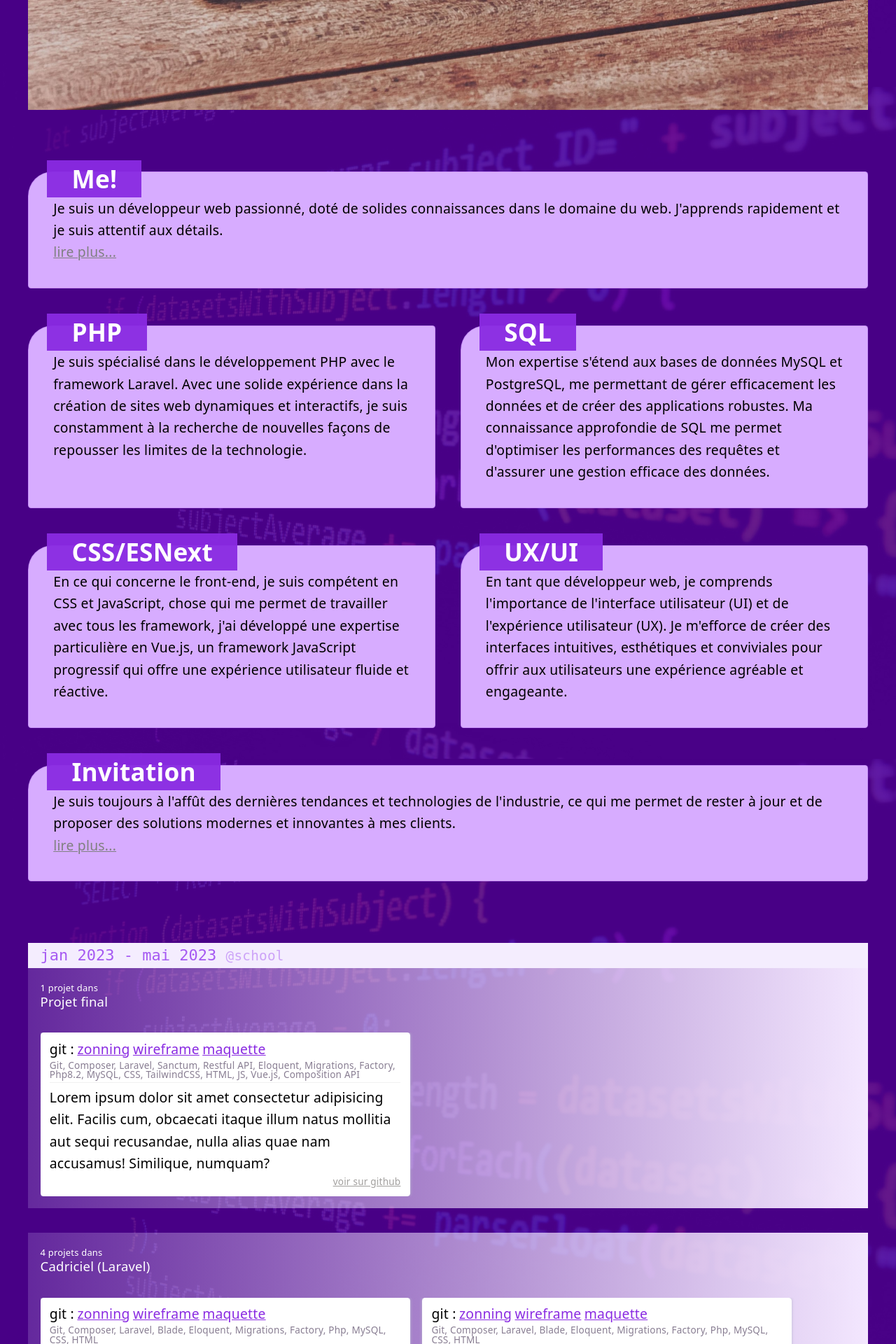
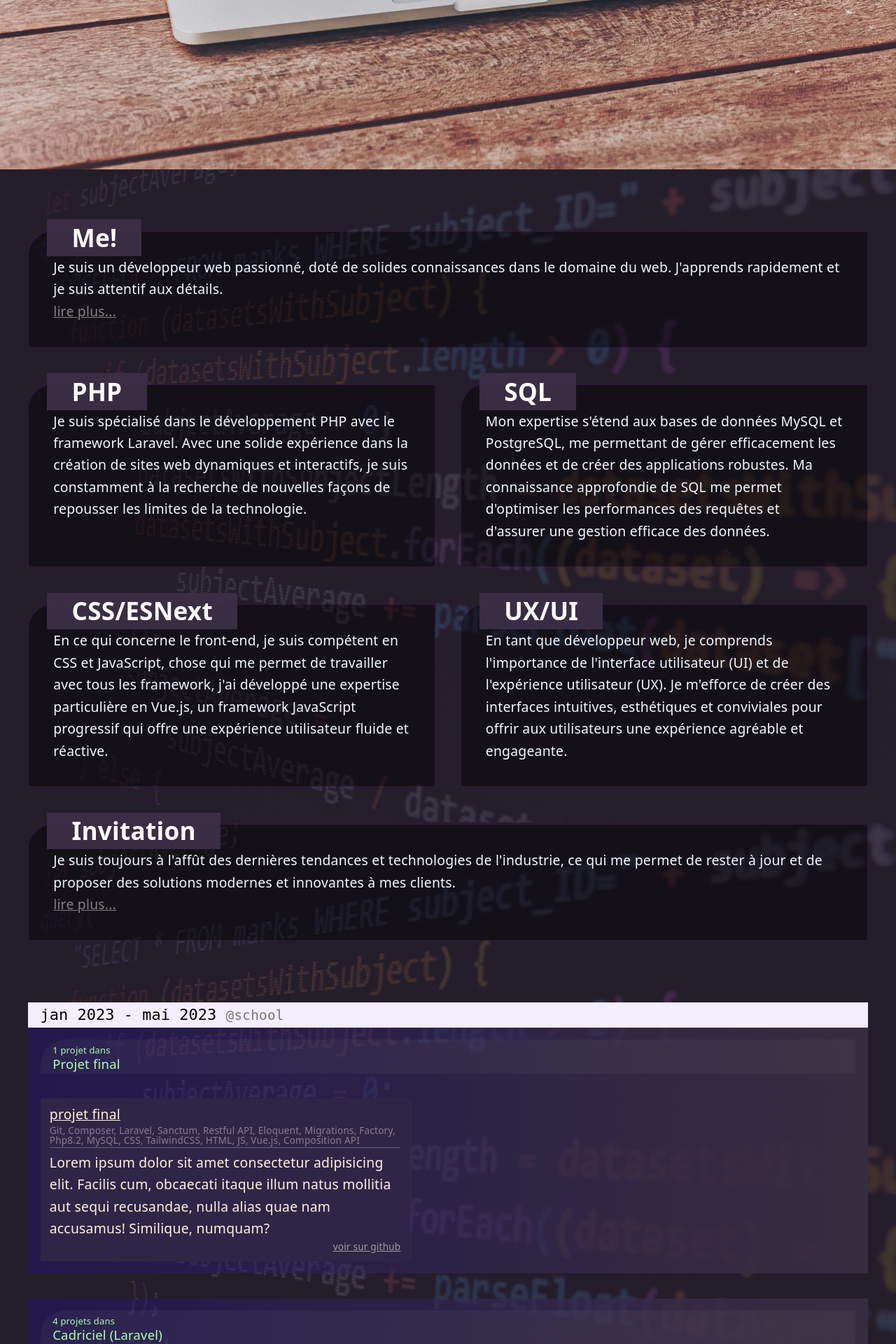
Before and after one commit to sadektouati/saddektouati.site, a PHP site: page / in a window 1280 px wide. Shown: the part 1640-3560 px from the top of the page at 70% size. Run offline with PHP 8.4, Linux system fonts and the light colour scheme.

Commit message:
initial new look

```diff
--- a/index.php
+++ b/index.php
@@ -25,7 +25,9 @@
     <span>
         I have an eye on UI/UX | sometimes on security too :)
     </span>
-    <img src="images/mission-min.jpg" alt="my computer">
+    <picture>
+        <img src="images/mission-min.jpg" alt="my computer">
+    </picture>
 </header>
 
 
@@ -113,7 +115,7 @@
                         <?php foreach ($works as $work) { ?>
                             <div>
                                 <?php
-                            if(is_array($work['tech'])){ ?>
+                            if(is_array($work['title'])){ ?>
                                 <span>
                                  <?= $work['tech'][0]?> :
                             <?php
@@ -123,7 +125,7 @@
                                 </span>
                                 <?php
                                 }else{ ?>
-                                <a href="<?= $work['link'] ?>" target="_blank"><?= $work[1] ?></a>
+                                <a href="<?= $work['link'] ?>" target="_blank"><?= $work['title'] ?></a>
                                 <?php } ?>
                             <header>
                                 <?= implode(', ', $work['tech']) ?>
--- a/school-projects.php
+++ b/school-projects.php
@@ -148,7 +148,7 @@ $schoolProjects = [
             [
                 "link" => "/schl/s3-ux-ui/4-langage-graphique",
                 "github" => "https://github.com/sadektouati/4-langage-graphique",
-                "title" => ["Langage Graphique: zonning", "Langage Graphique: wireframe", "Langage Graphique: maquette"],
+                "title" => [ "Langage Graphique: zonning", "Langage Graphique: wireframe", "Langage Graphique: maquette" ],
                 "tech" => ['HTML', 'CSS', 'UI', 'UX']
             ],
 
--- a/style.css
+++ b/style.css
@@ -50,19 +50,19 @@ body {
 }
 
 body > div {
-    background-color: #53009ade;
+    background-color: #2a2231de;
     gap: 5rem;
     display: flex;
     flex-flow: column;
 }
 
-body > div > * {
+body > div > *:not(header) {
     width: min(1200px, 100%);
     margin: auto;
 }
 
 body > div > div{
-    background-color: #df2424cc;
+    background-color: #00ff7b70;
     padding: 1rem;
     text-align: center;
     font-size: 1.3rem;
@@ -77,7 +77,8 @@ body > div > div span{
     font-size: 1rem;
 }
 
-body > div > header > :not(img){
+
+body > div > header > :not(picture){
     color: #ffffffd6;
     padding: 0 1rem;
     display: block;
@@ -91,9 +92,12 @@ body > div > header span{
     font-size: .8em;
 }
 
-body > div > header > img{
+header > picture{
     width: 100%;
     margin-top: 1rem;
+}
+header > picture img{
+    width: 100%;
 }
 
 
@@ -108,10 +112,11 @@ body > div > section div {
     border: 1px solid #8a2be23d;
     padding: 2rem;
     flex: 1 1 30rem;
-    background: #d7acff;
+    background: #00000070;
     border-radius: 0.25rem;
     border-top-left-radius: 2rem;
     position: relative;
+    color: #f1f8ff;
 }
 
 body > div > section div:first-of-type, body > div > section div:last-of-type {
@@ -120,7 +125,7 @@ body > div > section div:first-of-type, body > div > section div:last-of-type {
 
 body > div > section div h3{
     display: inline-block;
-    background: #8a2be2f2;
+    background: #3c2f47f2;
     color: white;
     font-size: 2rem;
     line-height: 1;
@@ -150,7 +155,7 @@ main h2{
     font-weight: 400;
     font-family: monospace;
     letter-spacing: 0;
-    color: #a65af2;
+    color: #000000;
     background-color: #f4edfe;
     padding: 0 1rem;
 }
@@ -163,11 +168,14 @@ main h2 sub{
 
 main h3{
     font-size: 1.05rem;
-    color: #fff;
     font-weight: 500;
     display: flex;
     flex-direction: column;
     line-height: 1;
+    background-color: #80808017;
+    padding: 0.25rem 1rem;
+    border-top-left-radius: 2rem;
+    color: #b1ffb1;
 }
 main h3 sup{
     font-size: .7em;
@@ -177,9 +185,9 @@ main > section > article{
     display: flex;
     flex-direction: column;
     gap: 2rem;
-    background-color: rgb(219 214 255 / 19%);
+    background-color: rgb(28 1 222 / 19%);
     padding: 1rem;
-    background-image: linear-gradient(271deg, #f4e8ff, transparent);
+    background-image: linear-gradient(271deg, #372d40, transparent)
 }
 
 main > section > article + article{
@@ -188,19 +196,20 @@ main > section > article + article{
 
 main > section > article > div > div{
     position: relative;
-    box-shadow: 0 0 4px 0px #bcbad1;
+    box-shadow: 0 0 4px 0px #383649;
     padding: 0.75rem;
-    border-radius: .25rem;
-    background-color: white;
+    border-radius: 0.25rem;
+    background-color: #2f2546;
     min-width: min(25rem, 83%);
     max-width: 30rem;
     display: flex;
     flex-direction: column;
-    gap: 0.25rem
+    gap: 0.25rem;
+    color: #fff3de;
 }
 
 main > section > article > div > div a, main > section > article > div > div span{
-    color: #8a2be2;
+    color: inherit;
     line-height: 1;
     display: block;
     text-transform: lowercase;
```
